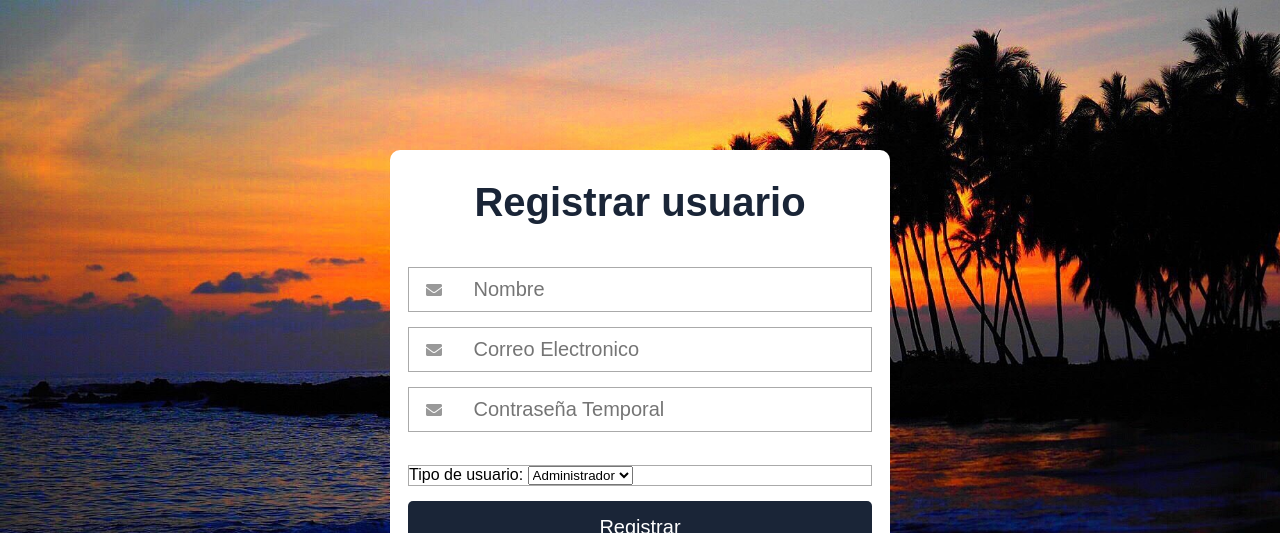
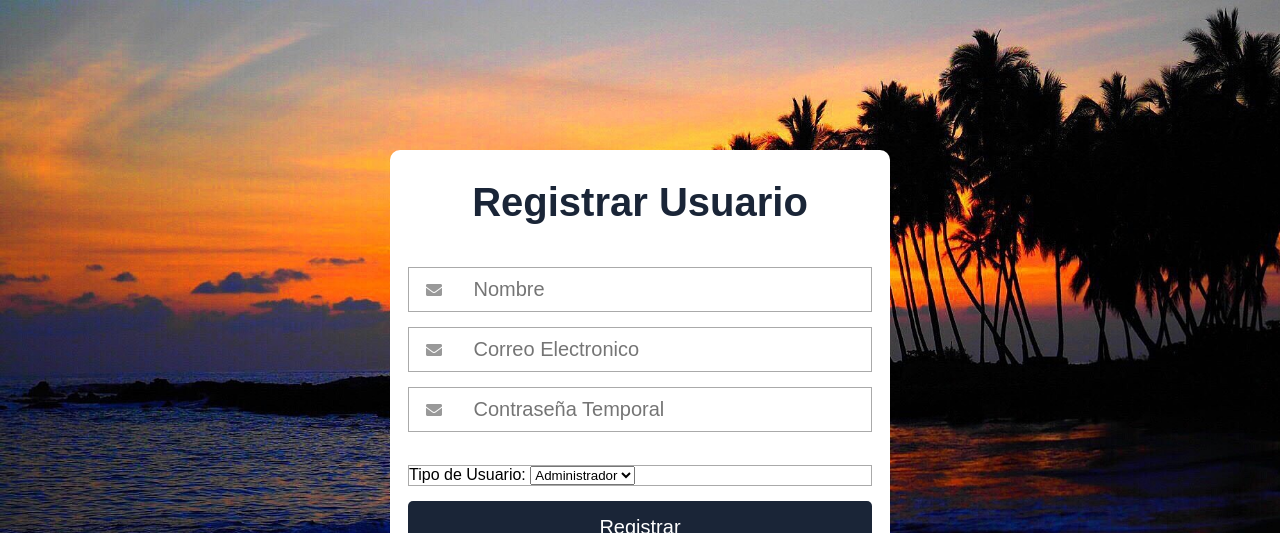
Before and after one commit to mafecag1979/Tienda-de-Accesorios---3-C, a plain HTML site: page Registrarusuario.html in a window 1280 px wide. Shown: the top 533 px of the page. Drawn offline with Linux system fonts and the light colour scheme.

Commit message:
registrar usuario 1.1

```diff
--- a/Registrarusuario.html
+++ b/Registrarusuario.html
@@ -12,7 +12,7 @@
 <body>
     <form class="formulario">
 
-    <h1>Registrar usuario</h1>
+    <h1>Registrar Usuario</h1>
     <div class="contenedor">
 
 
@@ -33,7 +33,7 @@
 
         <br />
         <div class="input-contenedor">
-            <label for="estado">Tipo de usuario:</label>
+            <label for="estado">Tipo de Usuario:</label>
             <select name="Activo">
                 <option value="1">Administrador</option>
                 <option value="0">Vendedor</option>
```
